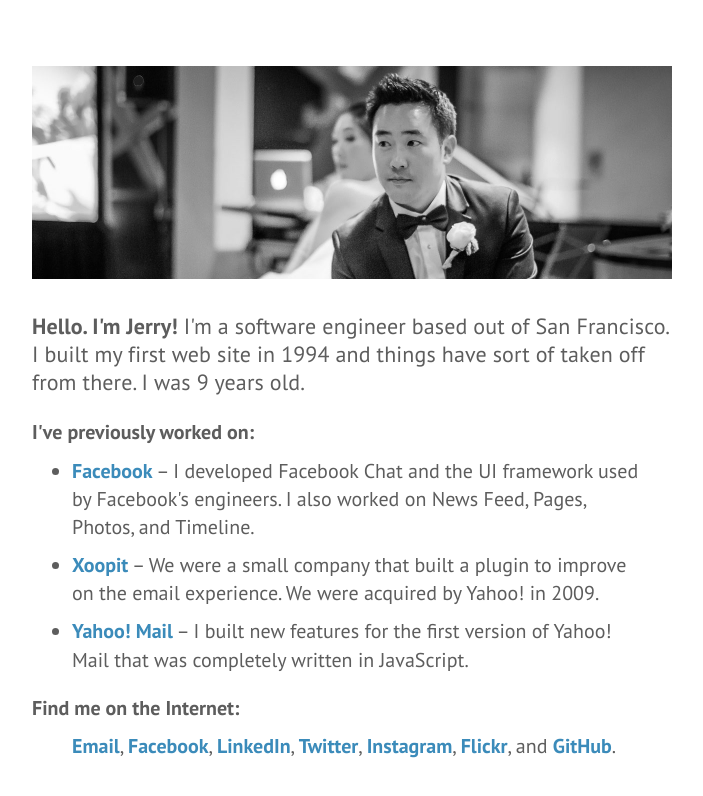
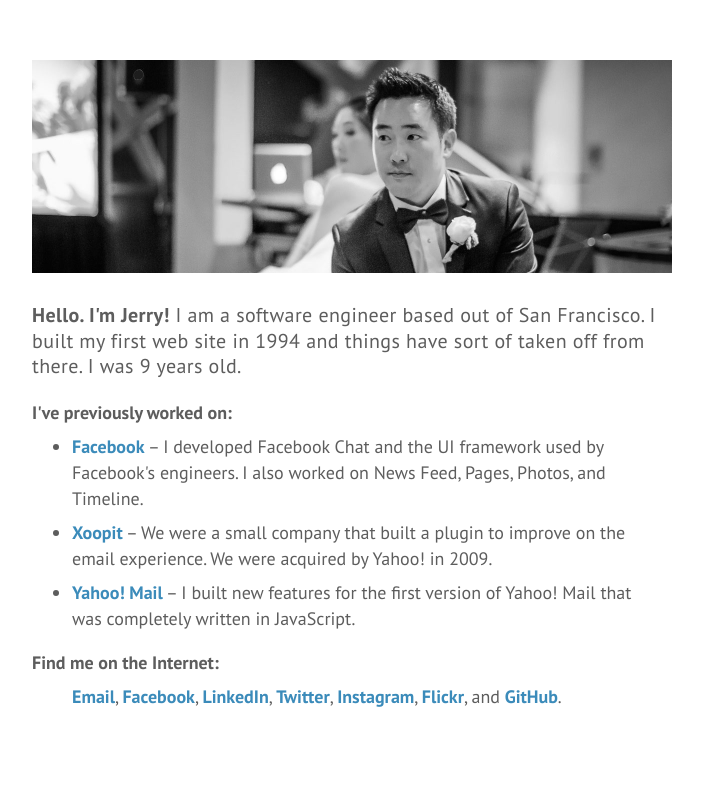
Before and after one commit to jerrysu/jerrysu.me, a website: page src/index.html in a window 1280 px wide. Shown: the whole page, without its empty margins (288-991 px from the left). Drawn offline with Linux system fonts and the light colour scheme.

Commit message:
Adjust text again

```diff
--- a/src/css/style.css
+++ b/src/css/style.css
@@ -33,7 +33,7 @@ a:hover {
 }
 
 .container {
-  font-size: 22px;
+  font-size: 20px;
   line-height: 1.28em;
   margin: 3em auto 2em;
   width: 640px;
@@ -49,17 +49,17 @@ a:hover {
 }
 
 p {
-  letter-spacing: 0.005em;
+  letter-spacing: 0.02em;
   margin: 1em 0;
 }
 
 h2 {
-  font-size: 20px;
+  font-size: 18px;
   margin: 1em 0 0.5em;
 }
 
 ul {
-  font-size: 20px;
+  font-size: 18px;
   margin: 0;
   padding-right: 1em;
 }
@@ -106,7 +106,7 @@ ul.links li:last-child:after {
   p,
   h2,
   ul {
-    padding: 0 0.5em;
+    padding: 0 0.75em;
   }
 
   ul {
--- a/src/index.html
+++ b/src/index.html
@@ -5,7 +5,7 @@
   <meta http-equiv="content-type" content="text/html; charset=utf-8">
   <meta name="viewport" content="initial-scale=1,maximum-scale=1,user-scalable=no">
   <meta name="author" content="Jerry Su">
-  <meta name="description" content="Hi. I'm Jerry Su! I'm a software engineer based out of San Francisco. This is my personal site with some links to find me on the Internet.">
+  <meta name="description" content="Hi. I'm Jerry Su! I am a software engineer based out of San Francisco. This is my personal site with some links to find me on the Internet.">
   <meta name="keywords" content="jerry su, jerrysu, jerry, jsu, jsu07, facebook, san francisco, engineer, javascript">
   <meta property="og:url" content="http://jerrysu.me/">
   <meta property="og:type" content="website">
@@ -18,8 +18,9 @@
 <body>
   <div class="container">
     <p>
-      <strong>Hello. I'm Jerry!</strong> I'm a software engineer based out of San Francisco. I built
-      my first web site in 1994 and things have sort of taken off from there. I was 9 years old.
+      <strong>Hello. I'm Jerry!</strong> I am a software engineer based out of San Francisco. I
+      built my first web site in 1994 and things have sort of taken off from there. I was 9 years
+      old.
     </p>
 
     <h2>I've previously worked on:</h2>
```
